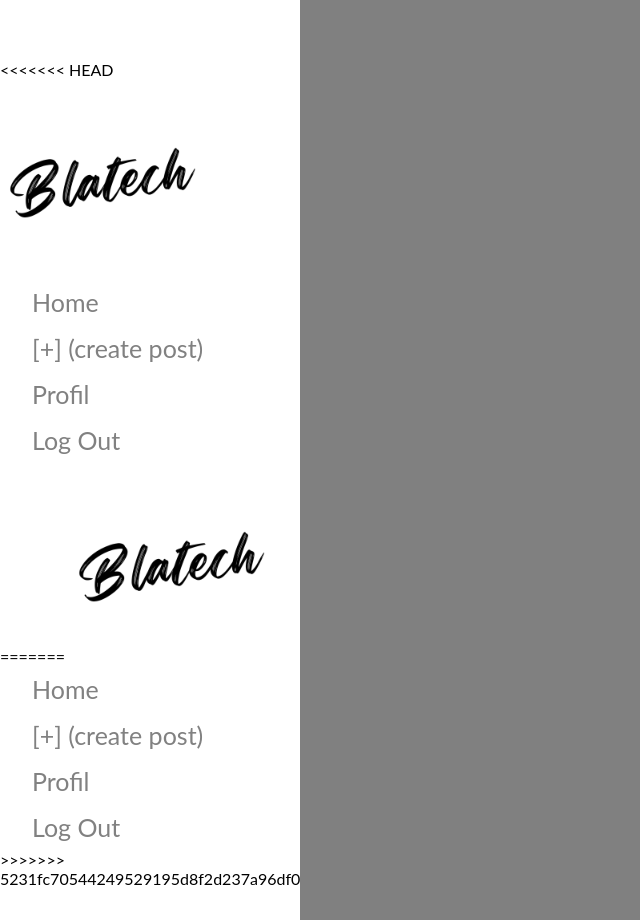
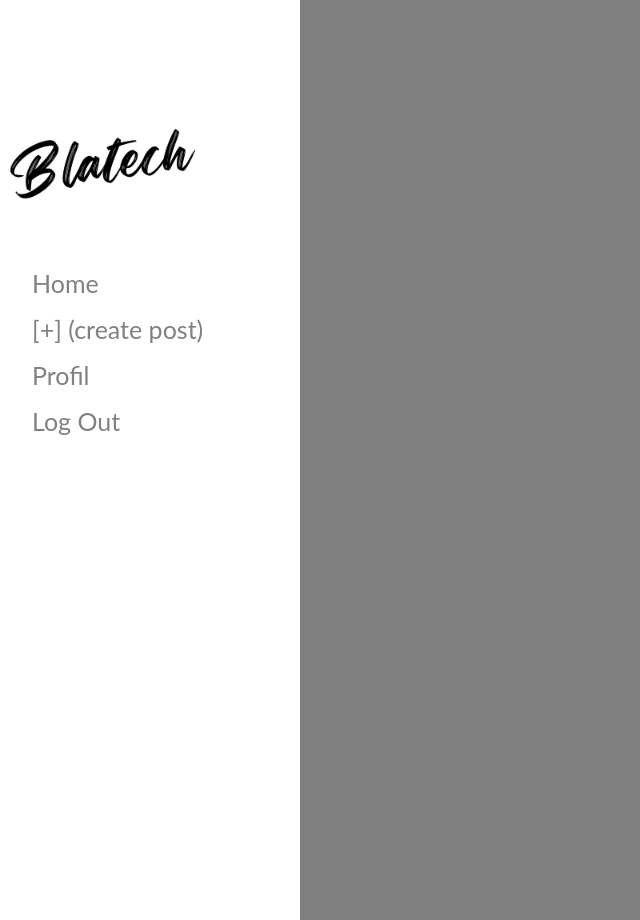
Before and after one commit to Keenan-Adityo/BlaTech, a PHP site: page /home.php in a window 1280 px wide. Shown: the whole page, without its empty margins (0-640 px from the left). Run offline with PHP 8.4, Linux system fonts and the light colour scheme.

Commit message:
add route navigation

```diff
--- a/home.php
+++ b/home.php
@@ -11,19 +11,11 @@
 </head>
 <body>
     <div id="mySidenav" class="sidenav">
-<<<<<<< HEAD
     <img src="img/logo.png" alt="" class="logo">
     <a href="home.php">Home</a>
     <a href="create_post.php">[+] (create post)</a>
     <a href="profile.php">Profil</a>
     <a href="logout.php">Log Out</a>
-=======
-            <img src="img/logo.png" alt="" class="logo">
-    <a href="#">Home</a>
-    <a href="#">[+] (create post)</a>
-    <a href="#">Profil</a>
-    <a href="Logout">Log Out</a>
->>>>>>> 5231fc70544249529195d8f2d237a96df09a7643
     </div>
 </body>
 </html>
```
